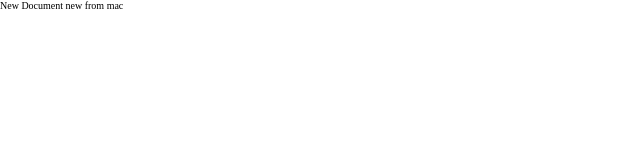
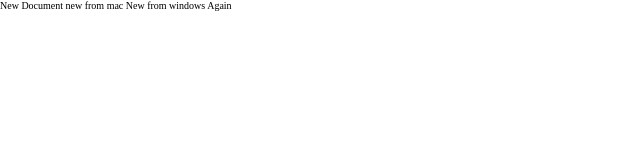
Before and after one commit to idsalmantm/project_01, a website: page index.html in a window 1280 px wide. Shown: the full height of the page, 0-640 px from the left. Drawn offline with nearby package versions, Linux system fonts and the light colour scheme.

Commit message:
new changes from windows

```diff
--- a/index.html
+++ b/index.html
@@ -20,6 +20,7 @@
         <section class="section-body">
             New Document
             new from mac
+            New from windows Again
         </section>
     </main>
     <script src="dist/bundle.js"></script>
```
